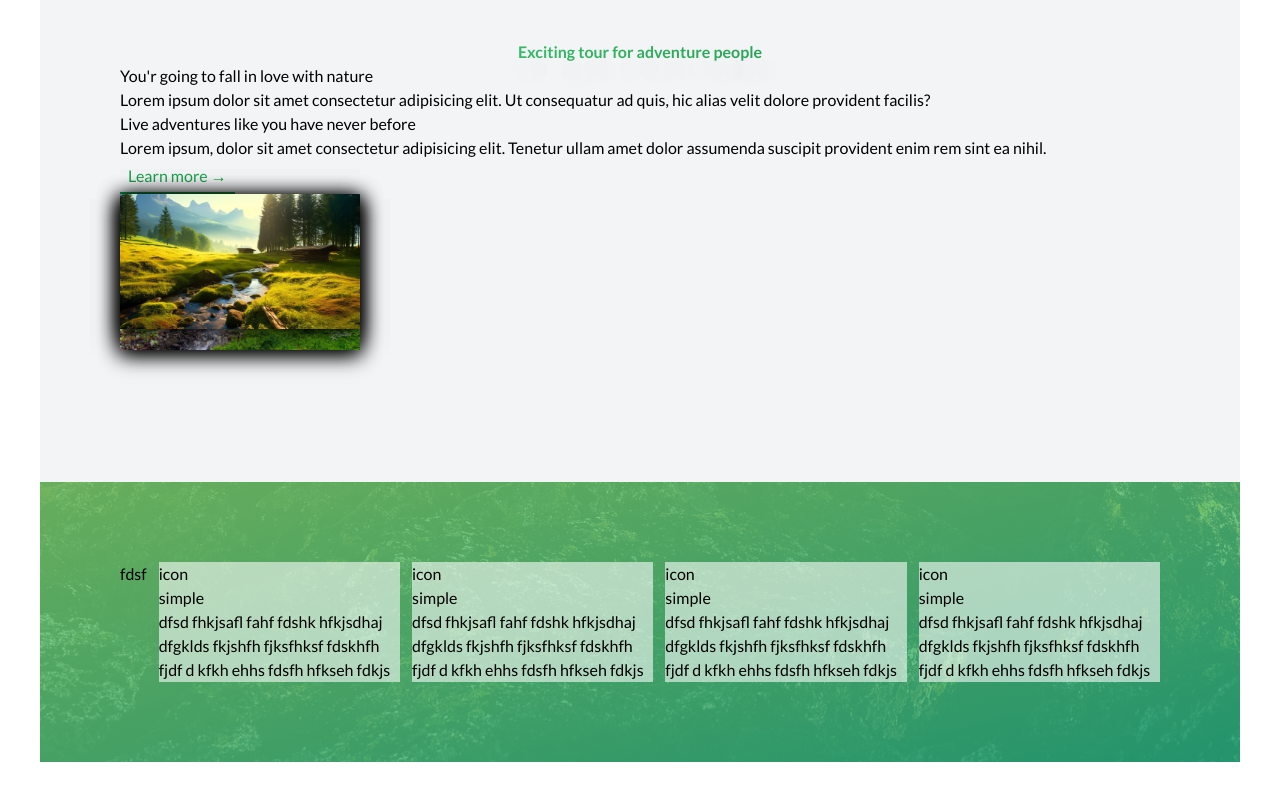
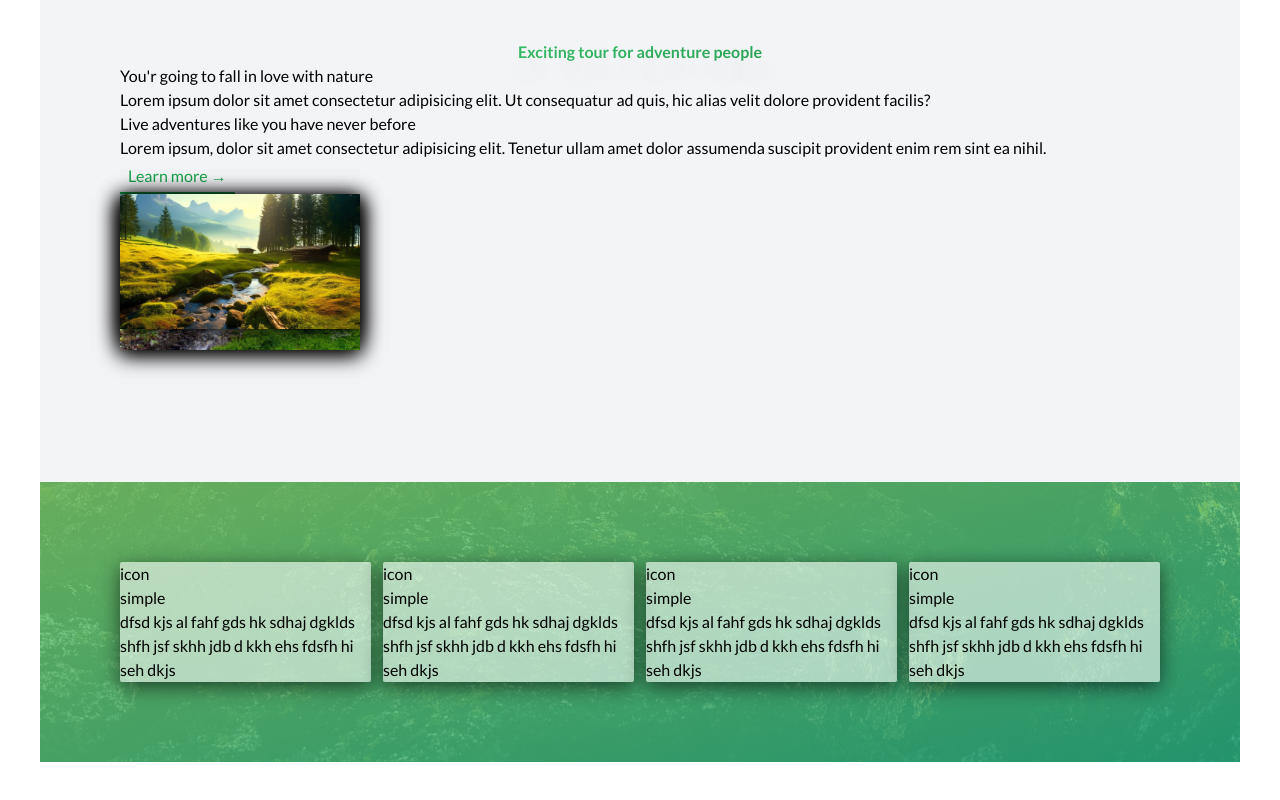
Before and after one commit to OmBharti999/pro, a Next.js app: page / in a window 1280 px wide. Shown: the part 888-1688 px from the top of the page. Built offline with nearby package versions, Linux system fonts and the light colour scheme.

Commit message:
change fonts

```diff
--- a/app/_component/card/Card.tsx
+++ b/app/_component/card/Card.tsx
@@ -1,8 +1,6 @@
-// import Image from "next/image";
-import React from "react";
+import { Heading, PText } from "..";
 
 import "./index.css";
-import { Heading, PText } from "..";
 
 export const Card = () => {
   return (
@@ -12,7 +10,7 @@ export const Card = () => {
         {/* <Globe /> */}
         <h1 className="h-20">icon</h1>
         <Heading content="simple" addClass="mb-4"/>
-        <PText addClass="text-center" content="dfsd fhkjsafl fahf fdshk hfkjsdhaj dfgklds fkjshfh fjksfhksf fdskhfh fjdf d kfkh ehhs fdsfh hfkseh fdkjs" />
+        <PText addClass="text-center" content="dfsd kjs al fahf gds hk sdhaj dgklds shfh jsf skhh jdb d kkh ehs fdsfh hi seh dkjs" />
       </div>
     </div>
   );
--- a/app/_component/card/index.css
+++ b/app/_component/card/index.css
@@ -1,3 +1,5 @@
 .card{
     background: rgba(255, 255, 255, 0.582);
+    box-shadow: 0 5px 20px rgba(0, 0, 0, 0.589);
+    @apply rounded-sm
 }
--- a/app/_component/features/Features.tsx
+++ b/app/_component/features/Features.tsx
@@ -1,12 +1,11 @@
 import React from "react";
 import { Card } from "..";
-import "./index.css"
+import "./index.css";
 
 export const Features = () => {
   return (
     <>
       <section className="section-feature">
-        fdsf
         <Card />
         <Card />
         <Card />
```
